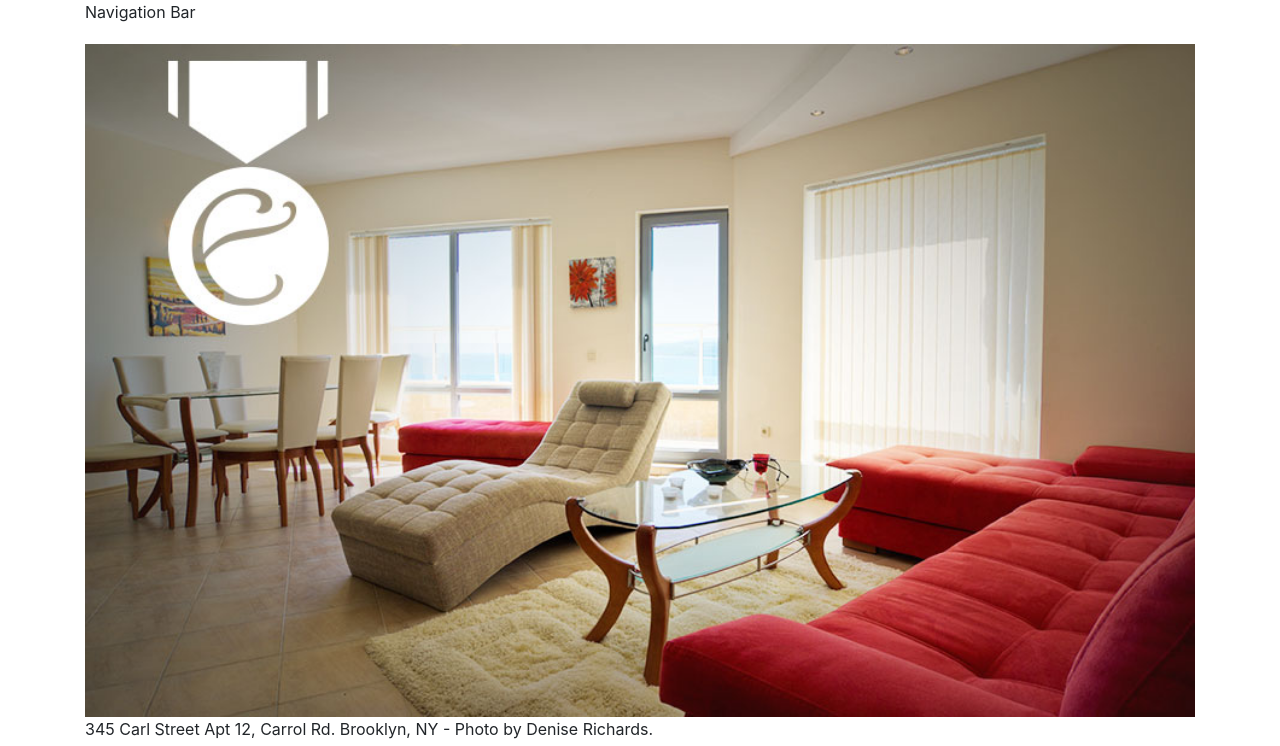
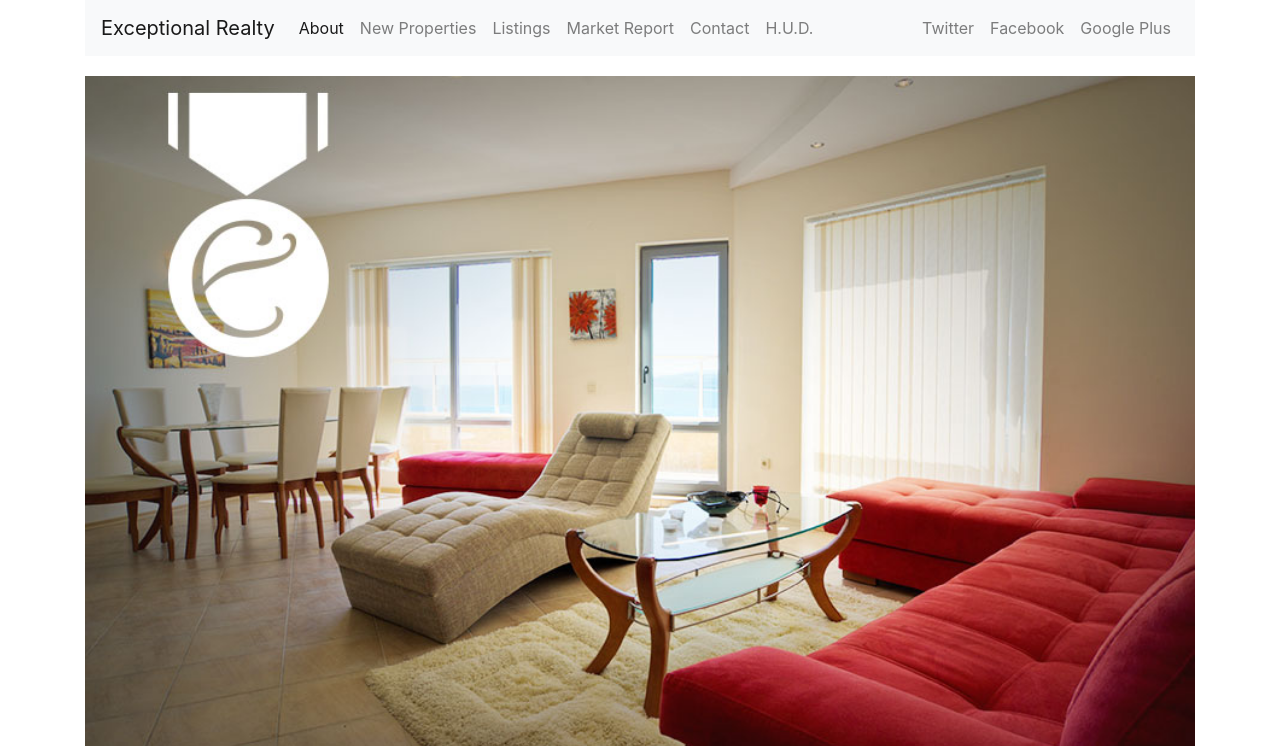
Before and after one commit to Hector-Ariceaga/exceptional-realty, a plain HTML site: page index.html in a window 1280 px wide. Shown: the top 746 px of the page. Drawn offline with nearby package versions, Linux system fonts and the light colour scheme.

Commit message:
finish navbar

```diff
--- a/index.html
+++ b/index.html
@@ -18,7 +18,40 @@
 
       <div class="row">
         <div class="col-sm-12">
-          Navigation Bar
+          <nav class="navbar navbar-expand-lg navbar-light bg-light">
+            <a class="navbar-brand" href="#">Exceptional Realty</a>
+            <button class="navbar-toggler" type="button" data-toggle="collapse" data-target="#navbarSupportedContent" aria-controls="navbarSupportedContent" aria-expanded="false" aria-label="Toggle navigation">
+              <span class="navbar-toggler-icon"></span>
+            </button>
+
+            <div class="collapse navbar-collapse" id="navbarSupportedContent">
+              <ul class="navbar-nav mr-auto">
+                <li class="nav-item active">
+                  <a class="nav-link" href="#">About<span class="sr-only">(current)</span></a>
+                </li>
+                <li class="nav-item">
+                  <a class="nav-link" href="#">New Properties</a>
+                </li>
+                <li class="nav-item">
+                  <a class="nav-link" href="#">Listings</a>
+                </li>
+                <li class="nav-item">
+                  <a class="nav-link" href="#">Market Report</a>
+                </li>
+                <li class="nav-item">
+                  <a class="nav-link" href="#">Contact</a>
+                </li>
+                <li class="nav-item">
+                  <a class="nav-link" href="#" target="_blank">H.U.D.</a>
+                </li>
+              </ul>
+              <ul class="navbar-nav navbar-right">
+                <li class="nav-item"><a class="nav-link twit" href="#" title="Twitter">Twitter</a></li>
+                <li class="nav-item"><a class="nav-link fbook" href="#" title="nav-link Facebook">Facebook</a></li>
+                <li class="nav-item"><a class="nav-link gplus" href="#" title="Google Plus">Google Plus</a></li>
+              </ul>
+            </div>
+          </nav>
         </div>
       </div>
 
```
